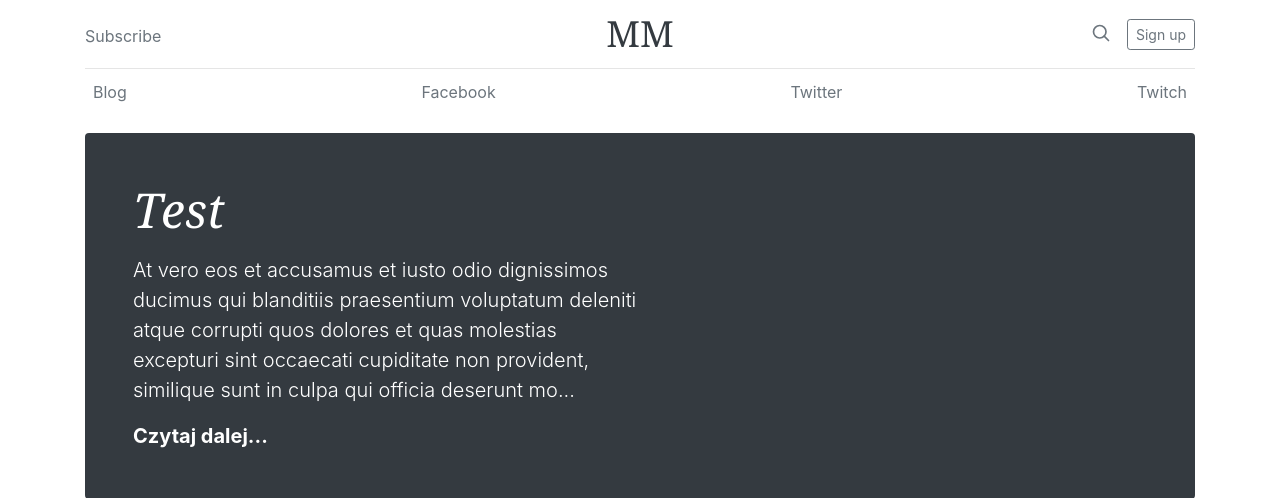
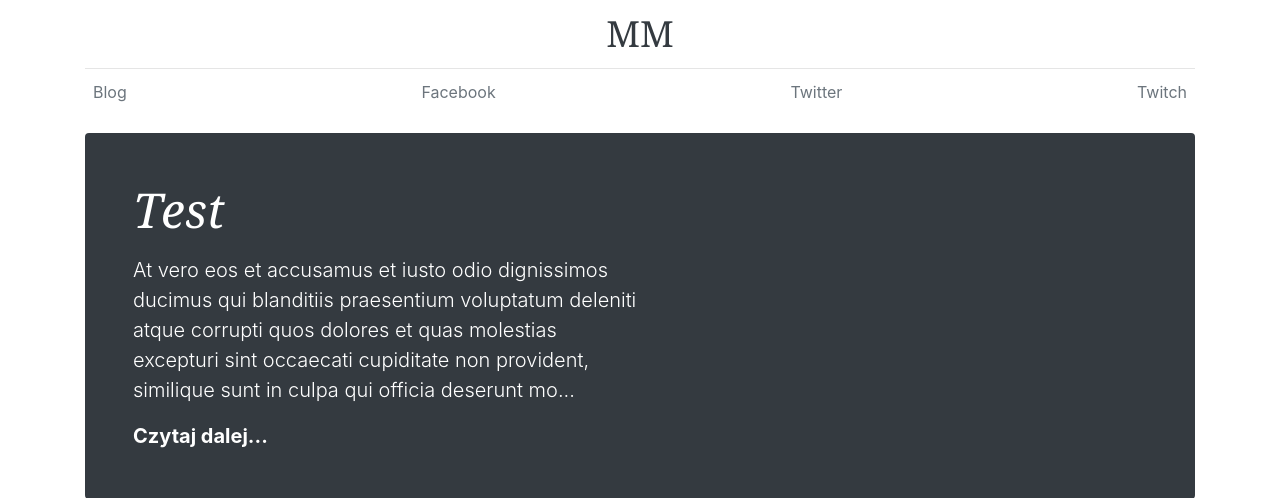
Before and after one commit to mateuszmarzec/MySite, a Django app: page / in a window 1280 px wide. Shown: the top 498 px of the page. Run offline with Django 3.2, Linux system fonts and the light colour scheme; data comes from the database, SQL or seed files in the repository; some libraries are stand-ins or nearby versions; some web fonts are replaced.

Commit message:
Removes headers elements.

```diff
--- a/MySite/settings/settings_local.py
+++ b/MySite/settings/settings_local.py
@@ -122,5 +122,4 @@ STATIC_URL = '/static/'
 
 STATIC_ROOT = os.path.join(BASE_DIR, '../../staticfiles')
 
-
 STATICFILES_STORAGE = 'whitenoise.django.GzipManifestStaticFilesStorage'
--- a/templates/header.html
+++ b/templates/header.html
@@ -3,17 +3,8 @@
 <div class="container">
     <header class="blog-header py-3">
             <div class="row flex-nowrap justify-content-between align-items-center">
-              <div class="col-4 pt-1">
-                <a class="text-muted" href="#">Subscribe</a>
-              </div>
-              <div class="col-4 text-center">
+              <div class="col-12 text-center">
                 <a class="blog-header-logo text-dark" href="{% url 'index-view' %}">MM</a>
-              </div>
-              <div class="col-4 d-flex justify-content-end align-items-center">
-                <a class="text-muted" href="#">
-                  <svg xmlns="http://www.w3.org/2000/svg" width="20" height="20" viewBox="0 0 24 24" fill="none" stroke="currentColor" stroke-width="2" stroke-linecap="round" stroke-linejoin="round" class="mx-3"><circle cx="10.5" cy="10.5" r="7.5"></circle><line x1="21" y1="21" x2="15.8" y2="15.8"></line></svg>
-                </a>
-                <a class="btn btn-sm btn-outline-secondary" href="#">Sign up</a>
               </div>
             </div>
     </header>
```
